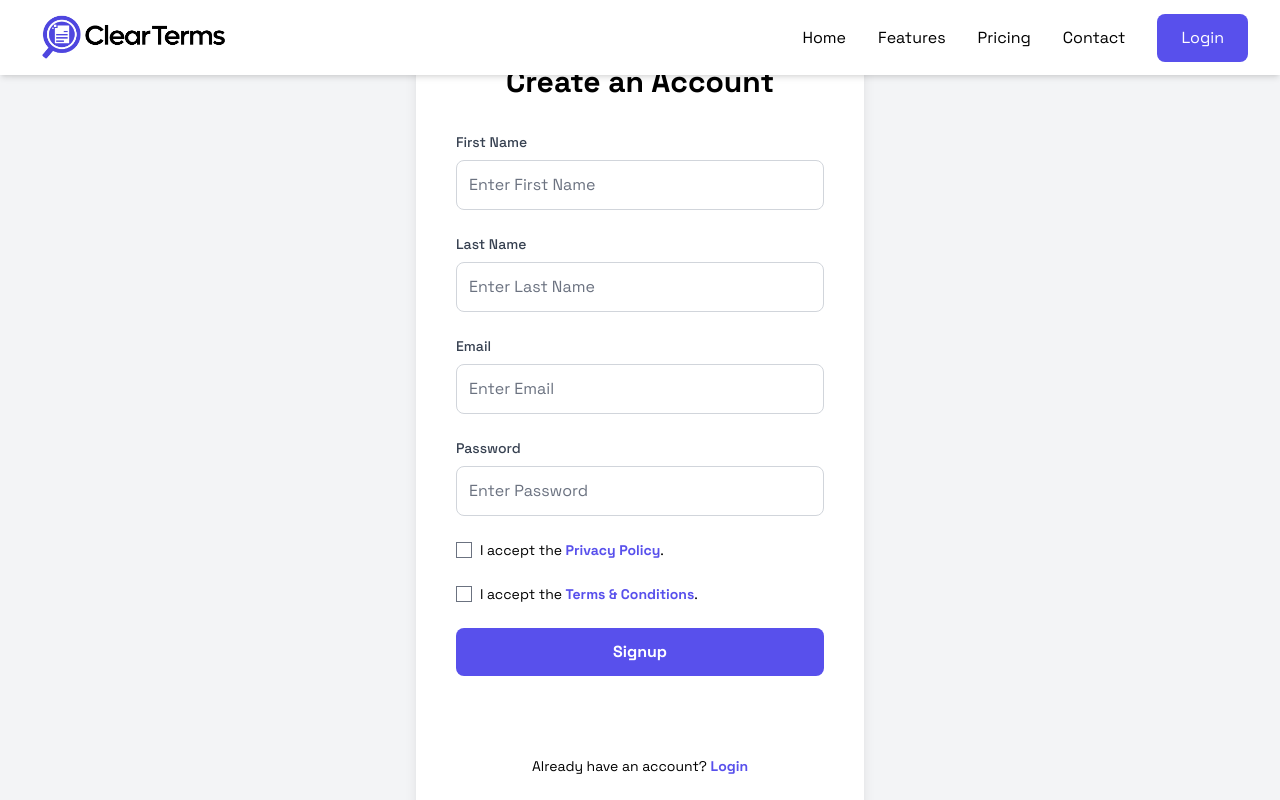
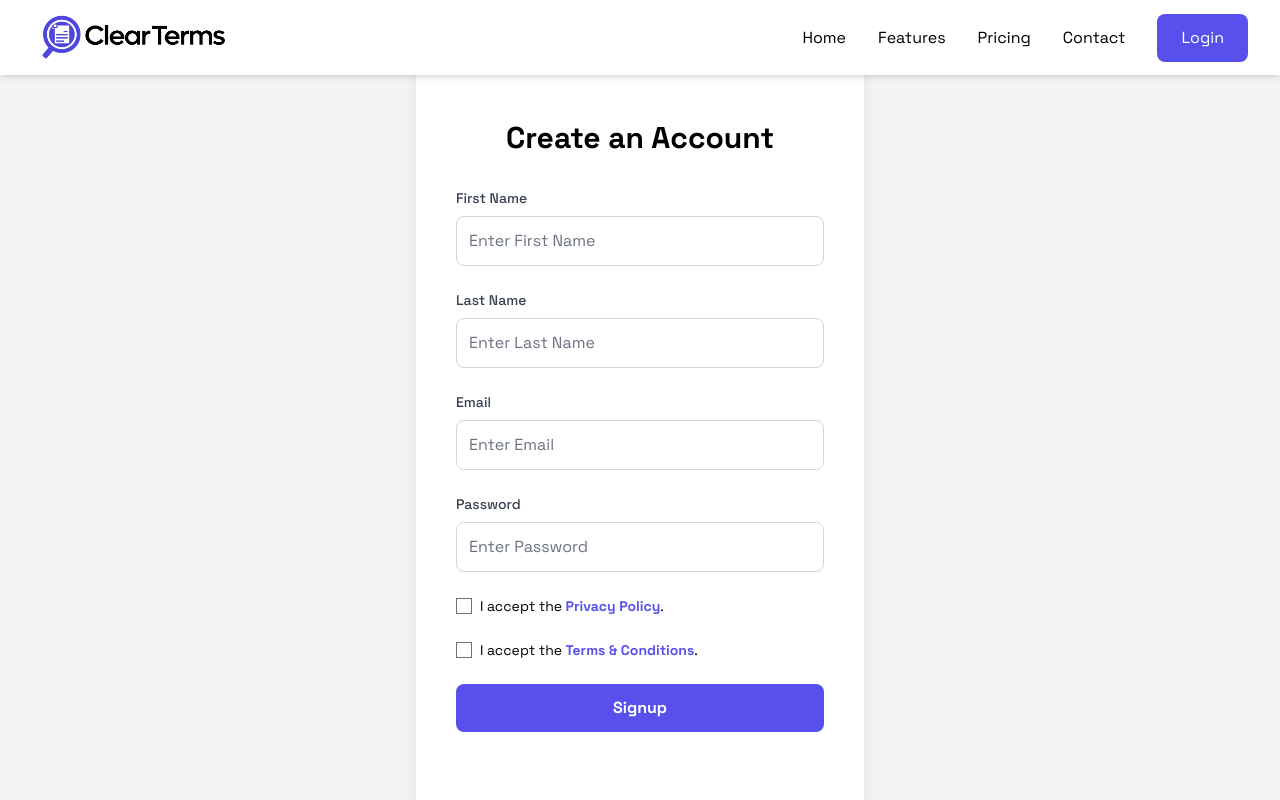
Before and after one commit to sabeelyousaf/clearterms, a Next.js app: page /signup in a window 1280 px wide. Shown: the top 800 px of the page. Built offline with nearby package versions, Linux system fonts and the light colour scheme; no server answers.

Commit message:
add spacing in header footer

```diff
--- a/src/app/signup/page.jsx
+++ b/src/app/signup/page.jsx
@@ -97,10 +97,10 @@ export default function Signup() {
   return (
     <GoogleOAuthProvider clientId={process.env.NEXT_PUBLIC_GOOGLE_CLIENT_ID}>
       <Header/>
-      <div className="min-h-screen flex justify-center items-center bg-gray-100 mt-5">
+      <div className="min-h-screen flex justify-center items-center bg-gray-100 mt-5 py-5">
         <ToastContainer />
-        <div className="bg-white p-10 rounded-lg shadow-lg w-full max-w-md">
-          <h1 className="text-3xl font-bold text-center mb-8">Create an Account</h1>
+        <div className="bg-white p-10 rounded-lg shadow-lg w-full max-w-md mt-5 ">
+          <h1 className="text-3xl font-bold text-center mb-8 mt-5">Create an Account</h1>
           <form onSubmit={handleSignup}>
             <div className="mb-6">
               <label htmlFor="first_name" className="block mb-2 text-sm font-medium text-gray-700">
```
